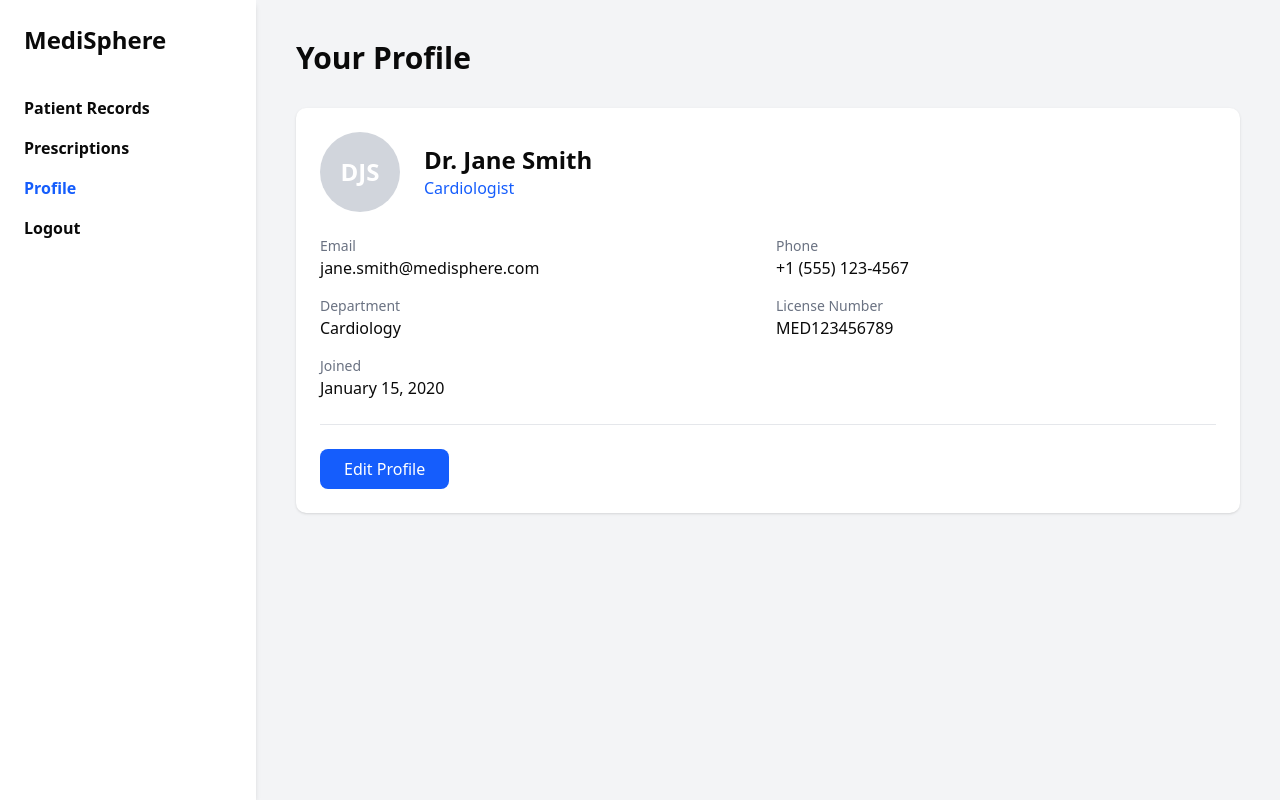
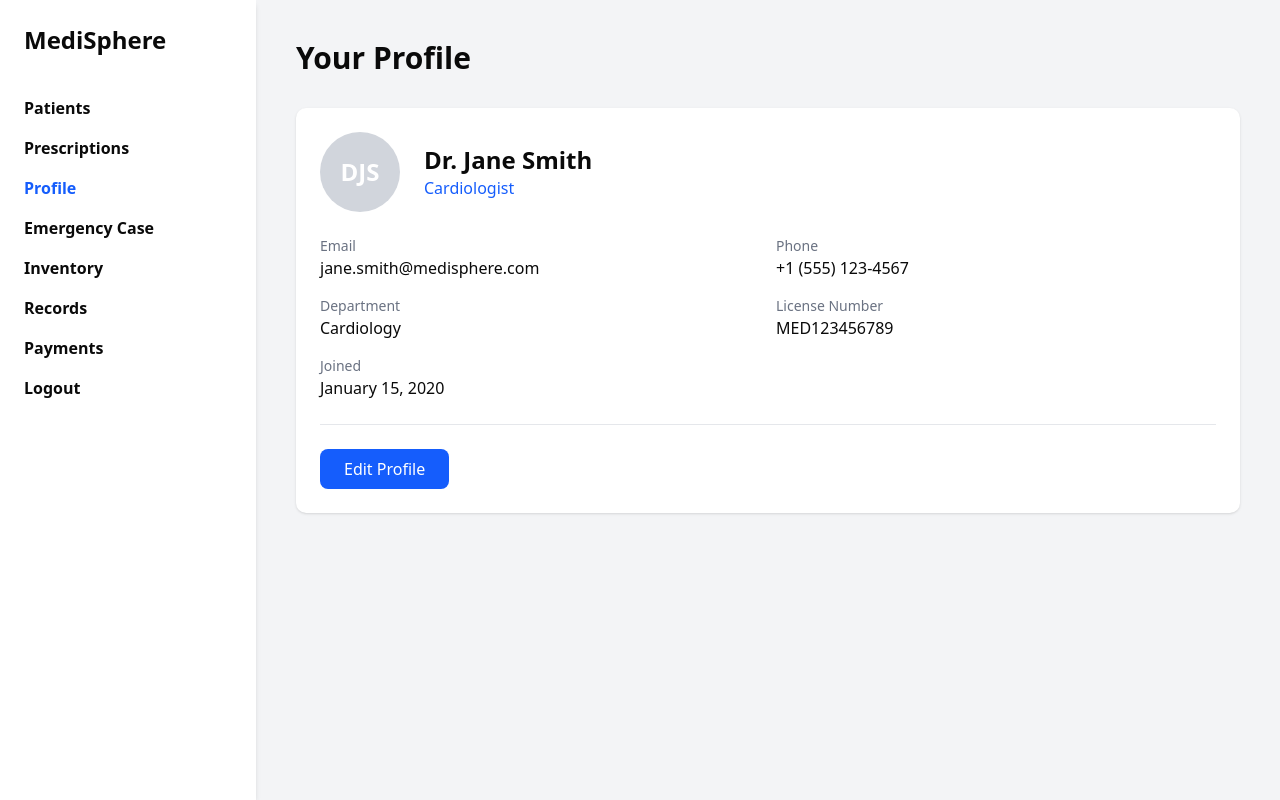
Before and after one commit to eklavya172004/MediSphere, a Next.js app in the folder frontend/: page /doc_dashboard/profile in a window 1280 px wide. Built offline with nearby package versions, Linux system fonts and the light colour scheme.

Commit message:
headings

```diff
--- a/frontend/app/doc_dashboard/layout.tsx
+++ b/frontend/app/doc_dashboard/layout.tsx
@@ -17,7 +17,7 @@ export default function Dashboard({children}){
                         href="/doc_dashboard/patient"
                         className={`font-semibold ${pathname === '/doc_dashboard/patients' ? 'text-blue-600' : 'hover:text-blue-600'}`}
                     >
-                        Patient Records
+                        Patients
                     </Link>
                     <Link
                         href="/doc_dashboard/prescription"
@@ -30,6 +30,30 @@ export default function Dashboard({children}){
                         className={`font-semibold ${pathname === '/doc_dashboard/profile' ? 'text-blue-600' : 'hover:text-blue-600'}`}
                     >
                         Profile
+                    </Link>
+                    <Link
+                        href="/doc_dashboard/Emergency"
+                        className={`font-semibold ${pathname === '/doc_dashboard/Emergency' ? 'text-blue-600' : 'hover:text-blue-600'}`}
+                    >
+                        Emergency Case
+                    </Link>
+                    <Link
+                        href="/doc_dashboard/Inventory"
+                        className={`font-semibold ${pathname === '/doc_dashboard/Inventory' ? 'text-blue-600' : 'hover:text-blue-600'}`}
+                    >
+                        Inventory
+                    </Link>
+                    <Link
+                        href="/doc_dashboard/Records"
+                        className={`font-semibold ${pathname === '/doc_dashboard/Records' ? 'text-blue-600' : 'hover:text-blue-600'}`}
+                    >
+                        Records
+                    </Link>
+                    <Link
+                        href="/doc_dashboard/Payments"
+                        className={`font-semibold ${pathname === '/doc_dashboard/Emergency' ? 'text-blue-600' : 'hover:text-blue-600'}`}
+                    >
+                        Payments
                     </Link>
                     <Link
                         href="/logout"
```
